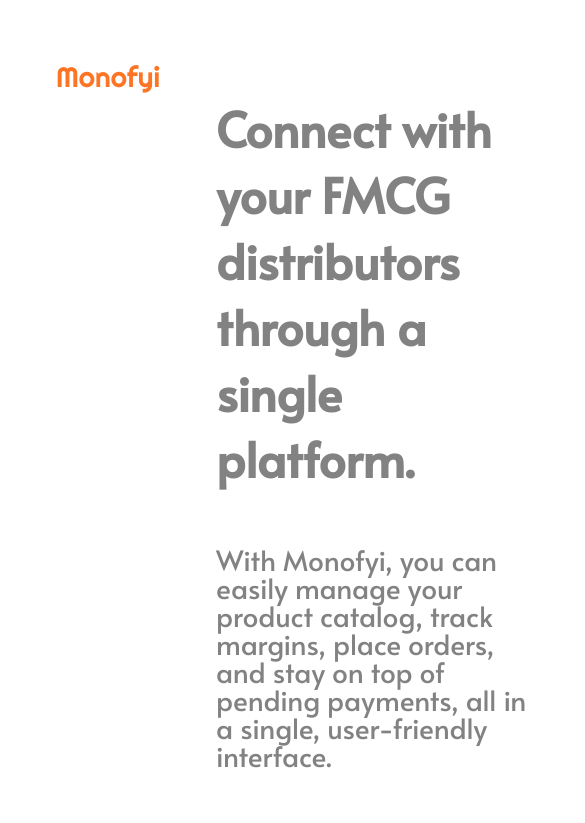
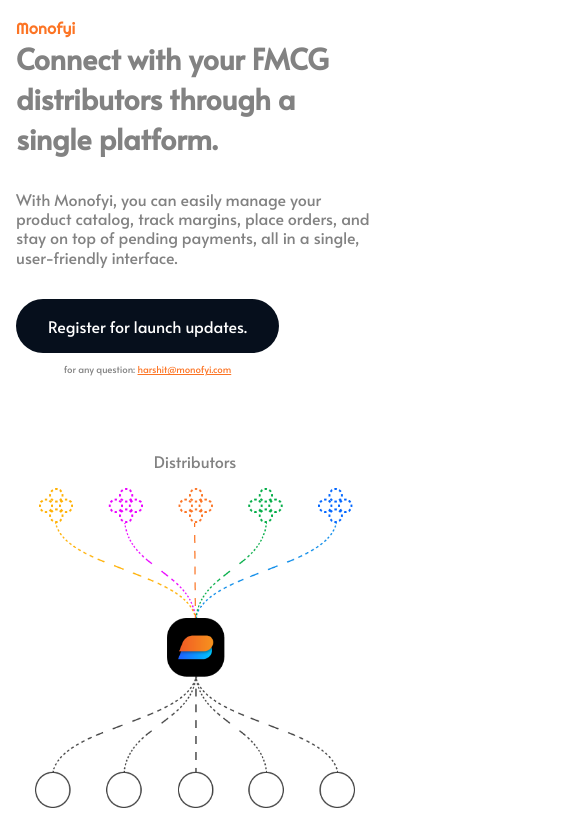
Before and after one commit to Monofyi/monofyi-web, a Vue app: page / in a window 390 px wide. Shown: the top 823 px of the page, 585 px wide, since content can reach past the window. Built offline with nearby package versions, Linux system fonts and the light colour scheme.

Commit message:
:iphone: Work on responsiveness

```diff
--- a/src/App.vue
+++ b/src/App.vue
@@ -55,7 +55,7 @@
 	background: var(--bg);
 
 	font-family: 'Alata', sans-serif;
-	font-size: 28px;
+	font-size: clamp(16px, 1.5vw, 26px);
 
 	box-sizing: border-box;
 	height: 100vh;
--- a/src/components/TheRegister.vue
+++ b/src/components/TheRegister.vue
@@ -40,27 +40,27 @@
 <style lang="scss">
 
 .register {
-	padding: 0 160px;
+	padding: 0 7em;
 	display: flex;
 	justify-content: space-between;
-	gap: 120px;
+	gap: 5em;
 
 	&-container {
 		display: flex;
 		flex-direction: column;
 		justify-content: center;
-		gap: 55px;
+		gap: 2em;
 
 		&-title {
 			margin: 0;
 			font-family: 'Alata', sans-serif;
-			font-size: 48px;
+			font-size: 2em;
 		}
 
 		&-description {
 			margin: 0;
 			color: var(--text-secondary);
-			line-height: 100%;
+			line-height: 120%;
 		}
 	}
 
@@ -74,9 +74,9 @@
 
 		&-btn {
 			font-family: 'Alata', sans-serif;
-			font-size: 32px;
+			font-size: 1em;
 
-			padding: 42px 95px;
+			padding: 1em 2em;
 			background: var(--btn-bg);
 			color: var(--btn-text);
 
@@ -86,7 +86,7 @@
 
 		&-details {
 			font-family: 'Alata', sans-serif;
-			font-size: 20px;
+			font-size: .6em;
 		}
 
 		&-link {
@@ -101,10 +101,32 @@
 		align-items: center;
 
 		&-svg {
-			height: 495px;
+			height: clamp(320px, 30vw, 495px);
 			aspect-ratio: 1/1;
 		}
 	}
 }
 
+@media screen and (max-width: 1064px) {
+	body {
+		padding: 1em;
+	}
+
+	.register {
+		padding: 0 2em;
+		gap: 3em;
+
+		&-container-title {
+			font-size: 1.8em;
+		}
+	}
+}
+
+@media screen and (max-width: 760px) {
+	.register {
+		flex-direction: column;
+		padding: 0;
+	}
+}
+
 </style>
--- a/src/views/HomeView.vue
+++ b/src/views/HomeView.vue
@@ -34,7 +34,7 @@
 }
 
 .agreement {
-	font-size: 20px;
+	font-size: .6em;
 	margin: 0;
 
 	& > a {
```
